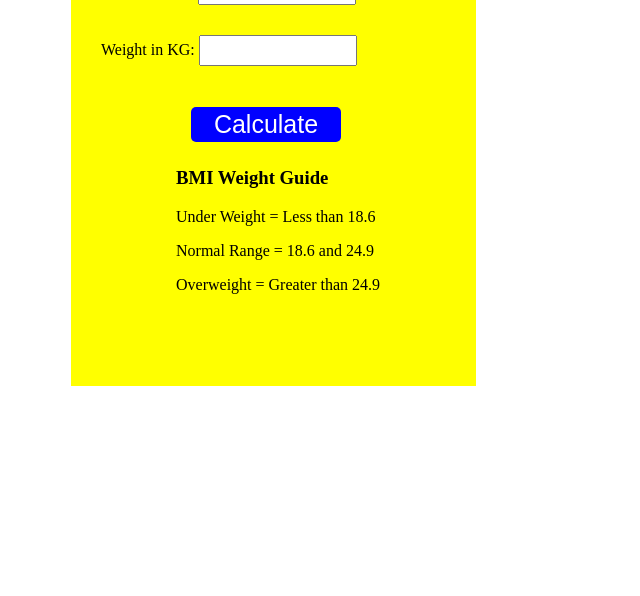
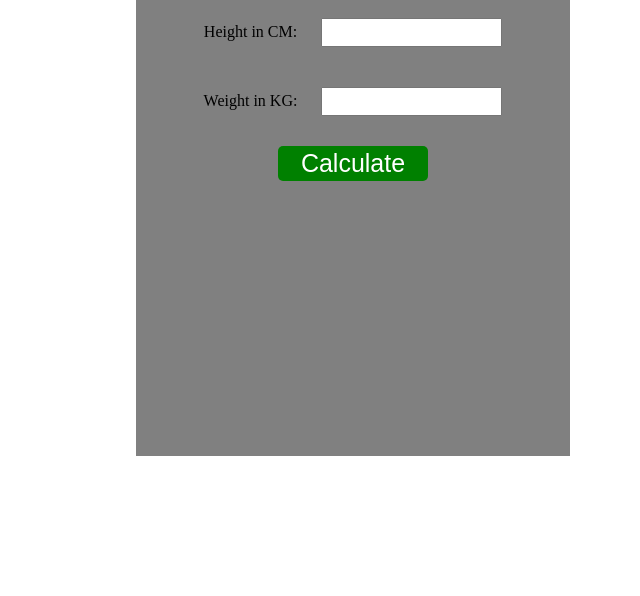
Before and after one commit to ShivamMishraJi/javaScript, a plain HTML site: page projects/31st-BMI-calculator/index.html in a window 1280 px wide. Shown: the part 204-800 px from the top of the page, without its empty margins (287-927 px from the left). Drawn offline with Linux system fonts and the light colour scheme.

Commit message:
Completed 15 assignments

```diff
--- a/projects/31st-BMI-calculator/app.js
+++ b/projects/31st-BMI-calculator/app.js
@@ -16,8 +16,17 @@ form.addEventListener('submit', function(e){
     } else {
     //calculate BMI
     const bmi = (weight / ((height*height)/10000)).toFixed(2);
+    //toFixed() Convert a number into a string, rounding the number to keep only two decimals:
+
     //display the results
-    results.innerHTML = `<span>${bmi}</span>`
+    if(parseInt(bmi)<=18.6){
+        results.innerHTML = bmi+' - Under Weight';
+    }else if(24.9 <= parseInt(bmi)<=18.6 ){
+        results.innerHTML = bmi+' - Normal Weight';
+    }else{
+        results.innerHTML = bmi+' - Over Weight';
+    }
+    // results.innerHTML = bmi;
     }
 
 
--- a/projects/31st-BMI-calculator/index.html
+++ b/projects/31st-BMI-calculator/index.html
@@ -11,21 +11,26 @@
     <div class="container">
       <h1>BMI Calculator</h1>
       <form>
-        <label for="height">Height in CM: </label>
-        <input type="text" id="height" /><br>
-        <label for="weight">Weight in KG: </label>
-        <input type="text" id="weight" /></p>
-        <button>Calculate</button>
+        <p>
+            <label for="height">Height in CM: </label>
+            <input type="text" id="height" />
+        </p>
 
-        <div id="results"></div>
-        <div id="weight-guide">
-          <h3>BMI Weight Guide</h3>
-          <p>Under Weight = Less than 18.6</p>
-          <p>Normal Range = 18.6 and 24.9</p>
-          <p>Overweight = Greater than 24.9</p>
-        </div>
-      </form>
+        <p>
+            <label for="weight">Weight in KG: </label>
+            <input type="text" id="weight" />
+        </p>
+        <button id="btn">Calculate</button>
+    </form>
+    <h1 id="results"></h1>
     </div>
+    <!-- <div id="weight-guide">
+        <h3>BMI Weight Guide</h3>
+        <p>Under Weight = Less than 18.6</p>
+        <p>Normal Weight = 18.6 and 24.9</p>
+        <p>Overweight = Greater than 24.9</p>
+    </div> -->
+
     <script src="app.js"></script>
   </body>
 </html>
--- a/projects/31st-BMI-calculator/style.css
+++ b/projects/31st-BMI-calculator/style.css
@@ -1,42 +1,47 @@
+*{
+    margin: 10px;
+    padding: 0px;
+
+}
 .container {
-    width: 375px;
-    height: 525px;
-    margin-left: 350px;
-    margin-top: 65px;
-    background-color: yellow;
-    padding-left: 30px;
+    width: 35%;
+    height: 80vh;
+    display: flex;
+    flex-direction: column;
+    align-items: center;
+    justify-content: center;
+    margin: 0px auto;
+    background-color: gray;
+}
+form{
+    display: flex;
+    flex-direction: column;
+    align-items: center;
 }
 #height, #weight {
+    height: 25px;
+}
+
+#btn{
     width: 150px;
-    height: 25px;
-    margin-top: 30px;
+    height: 35px;
+    font-size: 25px;
+    border-radius: 5px;
+    border-style: none;
+    background-color: green;
+    color: #fff;
+}
+
+#results{
+    text-align: center;
+    font-size: 25px;
+    height: 15vh;
+    width: 70%;
+    color: green;
 }
 
 #weight-guide{
-    margin-left: 75px;
-    margin-top: 25px;
+    display: flex;
+    flex-direction: column;
+    align-items: center;
 }
-
-#results{
-    font-size: 35px;
-    margin-left: 90px;
-    margin-top: 20px;
-    color: blue;
-}
-
-button{
-    width: 150px;
-    height: 35px;
-    margin-left: 90px;
-    margin-top: 25px;
-    border-radius: 5px;
-    border-style: none;
-    background-color: blue;
-    color: #fff;
-    font-size: 25px;
-}
-
-h1{
-    padding-left: 15px;
-    padding-top: 25px;
-}
--- /dev/null
+++ b/projects/33rd-background-color-switch/style.css
@@ -0,0 +1,31 @@
+html {
+    margin: 0;
+}
+
+.container {
+    margin:  100px auto;
+    width: 80%;
+    text-align: center;
+}
+
+.button {
+    width: 100px;
+    height: 100px;
+    border: solid black 2px;
+    display: inline-block;
+    border-radius: 50%;
+}
+
+#grey{
+    background: grey;
+}
+
+#white{
+    background: white;
+}
+#blue{
+    background: blue;
+}
+#yellow{
+    background: yellow;
+}
```
Also changed, not shown: projects/33rd-background-color-switch/app.js (added, +22 -0 lines), projects/33rd-background-color-switch/index.html (added, +25 -0 lines).
